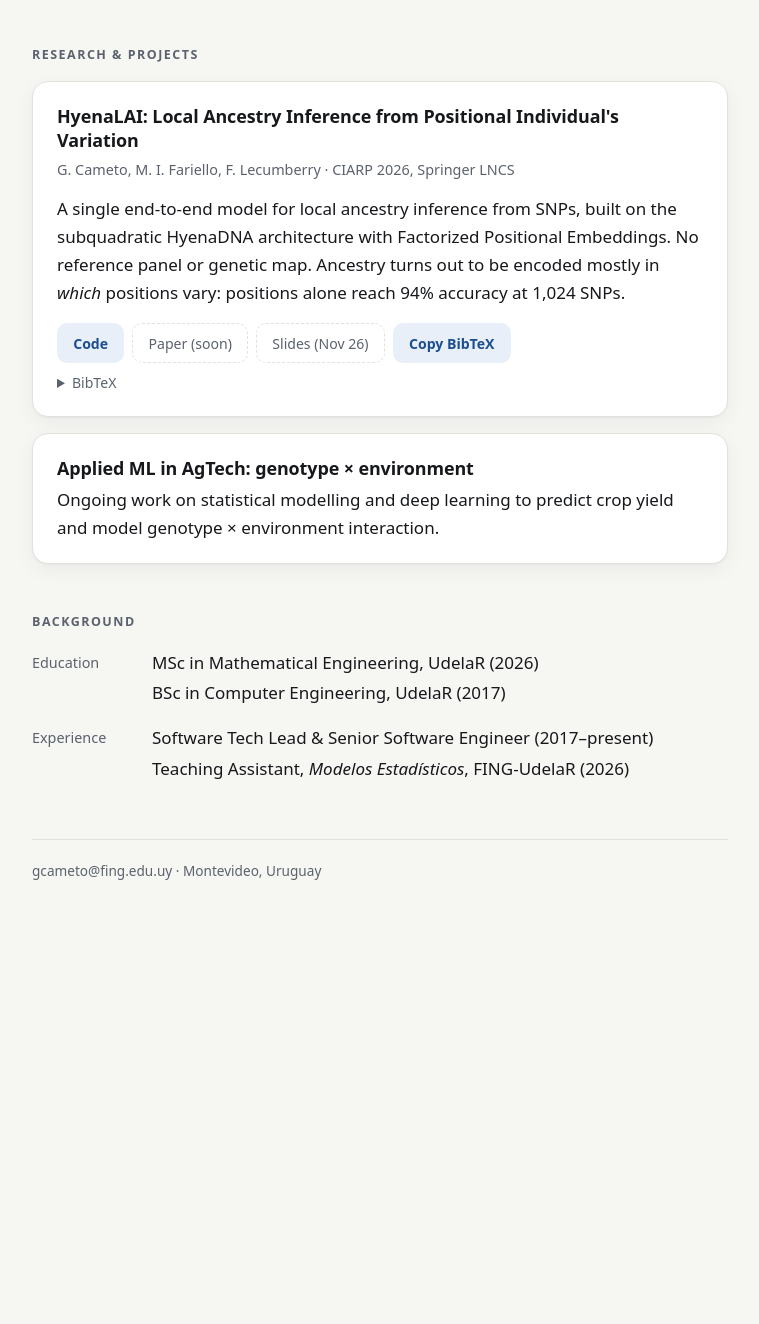
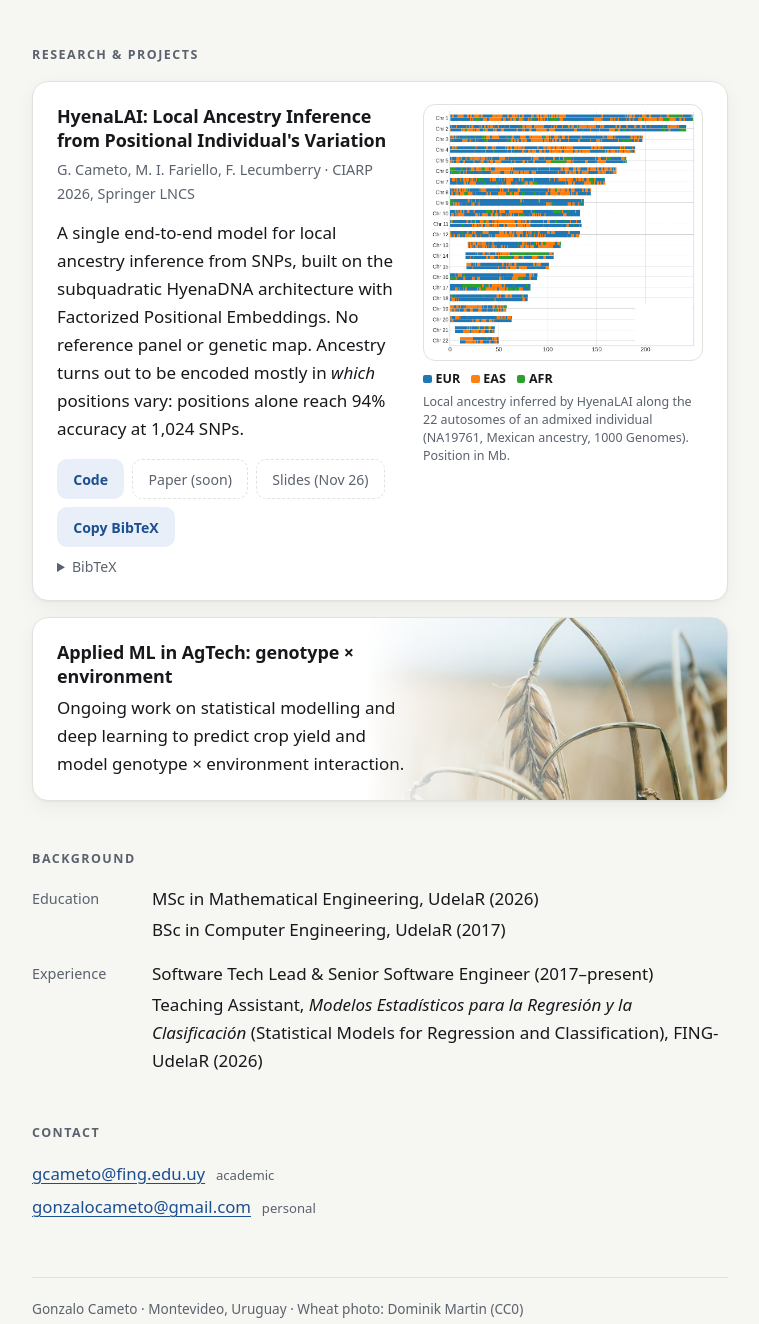
Before and after one commit to gonzalocameto/gonzalocameto.github.io, a plain HTML site: page index.html in a window 1280 px wide. Shown: the part 926-2250 px from the top of the page, without its empty margins (260-1019 px from the left). Before the commit the page ends 1862 px from the top, so only its background shows below. Drawn offline with Linux system fonts and the light colour scheme.

Commit message:
Add ancestry map and wheat photo, contact section; drop ORCID and vCard
Co-Authored-By: Claude Fable 5.2 <noreply@anthropic.com>

```diff
--- a/assets/style.css
+++ b/assets/style.css
@@ -196,3 +196,40 @@ footer {
   border-top: 1px solid var(--line);
   color: var(--muted); font-size: .85rem;
 }
+
+/* ---------- Card with a figure on the right (HyenaLAI) ---------- */
+.card-split { display: grid; grid-template-columns: minmax(0, 1fr) 17.5rem; gap: 1.5rem; align-items: start; }
+.card-text > :last-child { margin-bottom: 0; }
+.card-figure { margin: 0; }
+.card-figure a { display: block; background: #fff; border: 1px solid var(--line); border-radius: 12px; padding: .4rem; }
+.card-figure img { display: block; width: 100%; height: auto; border-radius: 6px; }
+.card-figure figcaption { margin-top: .6rem; color: var(--muted); font-size: .78rem; line-height: 1.45; }
+.legend { display: block; margin-bottom: .25rem; color: var(--fg); font-weight: 600; }
+.legend i { display: inline-block; width: .7em; height: .7em; border-radius: 2px; margin: 0 .3em 0 .6em; }
+.legend i:first-child { margin-left: 0; }
+@media (max-width: 680px) {
+  .card-split { grid-template-columns: 1fr; }
+}
+
+/* ---------- Card with a photo fading in from the right (AgTech) ---------- */
+.card-photo { position: relative; overflow: hidden; padding-right: 46%; min-height: 9.5rem; }
+.card-bg {
+  position: absolute; top: 0; right: 0; width: 52%; height: 100%;
+  object-fit: cover; object-position: 40% 60%;
+  -webkit-mask-image: linear-gradient(to right, transparent 0%, rgba(0,0,0,.55) 45%, #000 85%);
+          mask-image: linear-gradient(to right, transparent 0%, rgba(0,0,0,.55) 45%, #000 85%);
+}
+@media (max-width: 560px) {
+  .card-photo { padding-right: 1.5rem; padding-top: 7.5rem; }
+  .card-bg {
+    width: 100%; height: 8rem;
+    -webkit-mask-image: linear-gradient(to bottom, #000 30%, transparent 100%);
+            mask-image: linear-gradient(to bottom, #000 30%, transparent 100%);
+  }
+}
+
+/* ---------- Contact ---------- */
+.contact { list-style: none; margin: 0; padding: 0; }
+.contact li { margin-bottom: .35rem; }
+.contact a { font-weight: 500; font-size: 1.05rem; }
+.contact span { color: var(--muted); font-size: .82rem; margin-left: .4rem; }
--- a/index.html
+++ b/index.html
@@ -36,13 +36,11 @@
         Software Tech Lead &amp; Applied ML Researcher</p>
 
       <nav class="links" aria-label="Profiles">
-        <a href="mailto:gcameto@fing.edu.uy" data-goatcounter-click="email">Email</a>
+        <a class="primary" href="mailto:gcameto@fing.edu.uy" data-goatcounter-click="email">Email</a>
         <a href="https://github.com/gonzalocameto" data-goatcounter-click="github">GitHub</a>
         <a href="https://www.linkedin.com/in/gonzalo-cameto/" data-goatcounter-click="linkedin">LinkedIn</a>
-        <a href="https://orcid.org/0009-0009-7932-1520" data-goatcounter-click="orcid">ORCID</a>
         <!-- TODO: add Google Scholar once the profile exists:
         <a href="https://scholar.google.com/citations?user=XXXX" data-goatcounter-click="scholar">Scholar</a> -->
-        <a class="primary" href="gonzalo-cameto.vcf" download data-goatcounter-click="vcard">Save contact</a>
       </nav>
     </div>
   </header>
@@ -51,7 +49,7 @@
     <h2 id="about">About</h2>
     <p>Computer Engineer (2017) and MSc in Mathematical Engineering (2026) from the Facultad de Ingeniería,
       Universidad de la República (UdelaR), Uruguay.</p>
-    <p>Over nine years in the software industry, leading development, architecture and cloud deployments.</p>
+    <p>Ten years in the software industry, leading development, architecture and cloud deployments.</p>
     <p>Now applying that engineering background to research in deep learning for genomics, long-sequence
       modelling, and AgTech (genotype × environment interaction in crops).</p>
     <p>Always interested in research collaborations, technical exchanges, and applied machine learning problems
@@ -77,7 +75,8 @@
   <section aria-labelledby="research">
     <h2 id="research">Research &amp; projects</h2>
 
-    <article class="card" id="hyenalai">
+    <article class="card card-split" id="hyenalai">
+      <div class="card-text">
       <h3>HyenaLAI: Local Ancestry Inference from Positional Individual's Variation</h3>
       <p class="meta">G. Cameto, M. I. Fariello, F. Lecumberry · CIARP 2026, Springer LNCS</p>
       <p>A single end-to-end model for local ancestry inference from SNPs, built on the subquadratic HyenaDNA
@@ -106,9 +105,21 @@
   year      = {2026}
 }</pre>
       </details>
+      </div>
+      <figure class="card-figure">
+        <a href="assets/hyenalai-ancestry-map.png" data-goatcounter-click="hyenalai-map">
+          <img src="assets/hyenalai-ancestry-map.png" width="989" height="903" loading="lazy"
+               alt="Chromosome-by-chromosome local ancestry map of one individual: each of the 22 chromosomes is drawn as two bars, one per haplotype, coloured by inferred ancestry."></a>
+        <figcaption>
+          <span class="legend"><i style="background:#1f77b4"></i>EUR <i style="background:#ff7f0e"></i>EAS <i style="background:#2ca02c"></i>AFR</span>
+          Local ancestry inferred by HyenaLAI along the 22 autosomes of an admixed individual
+          (NA19761, Mexican ancestry, 1000 Genomes). Position in Mb.
+        </figcaption>
+      </figure>
     </article>
 
-    <article class="card">
+    <article class="card card-photo">
+      <img class="card-bg" src="assets/wheat.jpg" alt="" loading="lazy">
       <h3>Applied ML in AgTech: genotype × environment</h3>
       <p>Ongoing work on statistical modelling and deep learning to predict crop yield and model
         genotype × environment interaction.</p>
@@ -123,12 +134,20 @@
       <dd>BSc in Computer Engineering, UdelaR (2017)</dd>
       <dt>Experience</dt>
       <dd>Software Tech Lead &amp; Senior Software Engineer (2017–present)</dd>
-      <dd>Teaching Assistant, <em>Modelos Estadísticos</em>, FING-UdelaR (2026)</dd>
+      <dd>Teaching Assistant, <em>Modelos Estadísticos para la Regresión y la Clasificación</em> (Statistical Models for Regression and Classification), FING-UdelaR (2026)</dd>
     </dl>
   </section>
 
+  <section aria-labelledby="contact">
+    <h2 id="contact">Contact</h2>
+    <ul class="contact">
+      <li><a href="mailto:gcameto@fing.edu.uy" data-goatcounter-click="email-fing">gcameto@fing.edu.uy</a> <span>academic</span></li>
+      <li><a href="mailto:gonzalocameto@gmail.com" data-goatcounter-click="email-personal">gonzalocameto@gmail.com</a> <span>personal</span></li>
+    </ul>
+  </section>
+
   <footer>
-    <p>gcameto@fing.edu.uy · Montevideo, Uruguay</p>
+    <p>Gonzalo Cameto · Montevideo, Uruguay · Wheat photo: Dominik Martin (CC0)</p>
   </footer>
 </main>
 
```
Also changed, not shown: assets/hyenalai-ancestry-map.png (added), assets/wheat.jpg (added), 2 other files.
